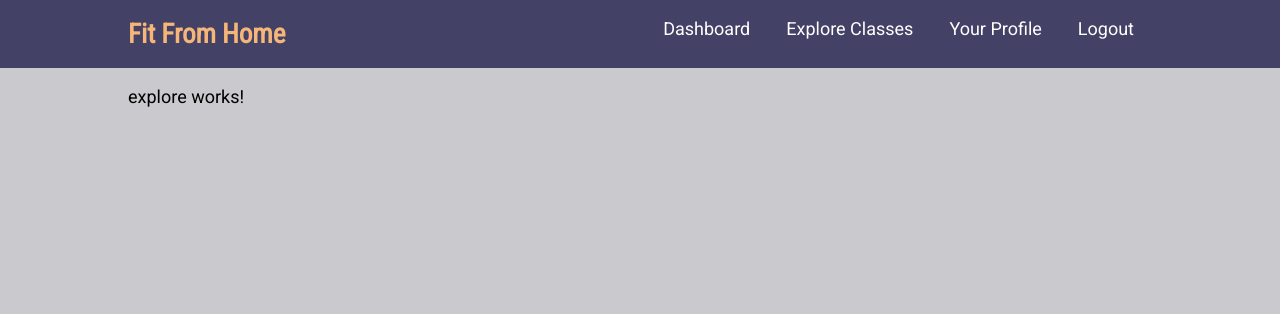
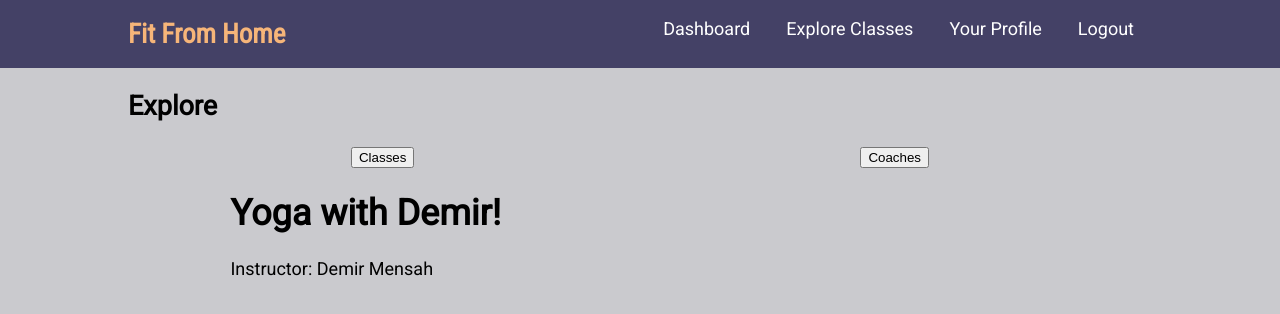
Before and after one commit to aryavatan/FitFromHome, an Angular app in the folder Front-End/FitFromHome/: page /explore in a window 1280 px wide. Shown: the top 314 px of the page. Built offline with nearby package versions, Linux system fonts and the light colour scheme.

Commit message:
Added explore page stuff

```diff
--- a/Front-End/FitFromHome/src/app/explore/explore.component.html
+++ b/Front-End/FitFromHome/src/app/explore/explore.component.html
@@ -1 +1,19 @@
-<p>explore works!</p>
+<h2>Explore</h2>
+<ul>
+    <li>
+        <button>Classes</button>
+    </li>
+    <li>
+        <button>Coaches</button>
+    </li>
+</ul>
+
+<div class="container">
+    <div class="classes-div" *ngFor="let class of classes">
+        <div>
+            <h1>{{ class.title }}</h1>
+            <p>Instructor: {{ class.createdBy }}</p>
+        </div>
+
+    </div>
+</div>
--- a/Front-End/FitFromHome/src/app/explore/explore.component.scss
+++ b/Front-End/FitFromHome/src/app/explore/explore.component.scss
@@ -0,0 +1,8 @@
+ul {
+    list-style: none;
+    padding: 0;
+    margin: 0;
+    display: flex;
+    flex: 1 1 auto;
+    justify-content: space-around;
+  }
--- a/Front-End/FitFromHome/src/app/explore/explore.component.ts
+++ b/Front-End/FitFromHome/src/app/explore/explore.component.ts
@@ -6,10 +6,25 @@ import { Component, OnInit } from '@angular/core';
   styleUrls: ['./explore.component.scss']
 })
 export class ExploreComponent implements OnInit {
+  classes = [
+    {
+      title: "Yoga with Demir!",
+      createdBy: "Demir Mensah",
+      description: "Beginner's yoga session. All you need is a yoga mat and some space around you!",
+      category: "Yoga",
+      price: "5",
+      startDate: new Date().getTime(),
+      endDate: (new Date().getTime() + 3600)
+    }
+  ];
+  coaches = [
+
+  ];
 
   constructor() { }
 
   ngOnInit(): void {
+    // fetch & store classes + coach profiles
   }
 
 }
```
